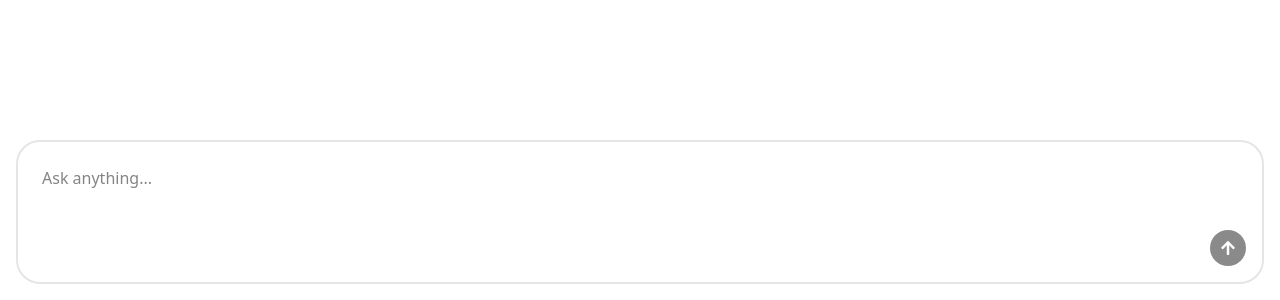
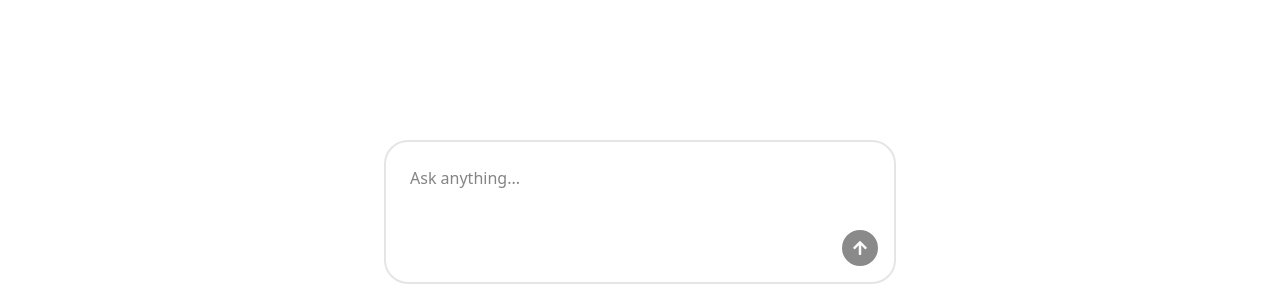
Before and after one commit to VisheshSingh/chatbot, a React (Vite) app in the folder packages/client/: page / in a window 1280 px wide. Shown: the part 500-800 px from the top of the page. Built offline with nearby package versions, Linux system fonts and the light colour scheme.

Commit message:
Extracting ChatInput component 🗨️

```diff
--- a/packages/client/src/components/chats/ChatBot.tsx
+++ b/packages/client/src/components/chats/ChatBot.tsx
@@ -1,14 +1,8 @@
 import { useRef, useState } from 'react';
 import axios from 'axios';
-import { FaArrowUp } from 'react-icons/fa';
-import { Button } from '../ui/button';
-import { useForm } from 'react-hook-form';
 import TypingIndicator from './TypingIndicator';
 import ChatMessages, { type Message } from './ChatMessages';
-
-type FormData = {
-   prompt: string;
-};
+import ChatInput, { type ChatFormData } from './ChatInput';
 
 type ChatResponse = {
    message: string;
@@ -21,14 +15,11 @@ const ChatBot = () => {
 
    const conversationId = useRef(crypto.randomUUID()).current;
 
-   const { register, reset, handleSubmit, formState } = useForm<FormData>();
-
-   const onSubmit = async ({ prompt }: FormData) => {
+   const onSubmit = async ({ prompt }: ChatFormData) => {
       try {
          setError('');
          setMessages((prev) => [...prev, { content: prompt, role: 'user' }]);
          setIsBotTyping(true);
-         reset({ prompt: '' });
 
          const { data } = await axios.post<ChatResponse>('/api/chats', {
             prompt,
@@ -45,15 +36,8 @@ const ChatBot = () => {
       }
    };
 
-   const onKeyDown = (e: React.KeyboardEvent<HTMLFormElement>) => {
-      if (e.key === 'Enter' && !e.shiftKey) {
-         e.preventDefault();
-         handleSubmit(onSubmit)();
-      }
-   };
-
    return (
-      <div className='flex flex-col h-full'>
+      <div className='flex flex-col h-full w-lg mx-auto'>
          <div className='flex flex-col flex-1 gap-2 mb-10 overflow-y-auto'>
             <ChatMessages messages={messages} />
             {isBotTyping && <TypingIndicator />}
@@ -63,27 +47,7 @@ const ChatBot = () => {
                </div>
             )}
          </div>
-         <form
-            onSubmit={handleSubmit(onSubmit)}
-            onKeyDown={onKeyDown}
-            className='flex flex-col gap-2 items-end border-2 p-4 rounded-3xl'
-         >
-            <textarea
-               autoFocus
-               {...register('prompt', {
-                  required: true,
-                  validate: (value) => value.trim().length > 0,
-               })}
-               placeholder='Ask anything...'
-               className='w-full p-2 border-0 focus:outline-0 resize-none'
-            />
-            <Button
-               disabled={!formState.isValid}
-               className='w-9 h-9 rounded-3xl'
-            >
-               <FaArrowUp />
-            </Button>
-         </form>
+         <ChatInput onSubmit={onSubmit} />
       </div>
    );
 };
--- /dev/null
+++ b/packages/client/src/components/chats/ChatInput.tsx
@@ -0,0 +1,50 @@
+import { FaArrowUp } from 'react-icons/fa';
+import { Button } from '../ui/button';
+import { useForm } from 'react-hook-form';
+
+export type ChatFormData = {
+   prompt: string;
+};
+
+type ChatInputProps = {
+   onSubmit: (data: ChatFormData) => void;
+};
+
+const ChatInput = ({ onSubmit }: ChatInputProps) => {
+   const { register, reset, handleSubmit, formState } = useForm<ChatFormData>();
+
+   const onKeyDown = (e: React.KeyboardEvent<HTMLFormElement>) => {
+      if (e.key === 'Enter' && !e.shiftKey) {
+         e.preventDefault();
+         onChatSubmit();
+      }
+   };
+
+   const onChatSubmit = handleSubmit((data: ChatFormData) => {
+      reset({ prompt: '' });
+      onSubmit(data);
+   });
+
+   return (
+      <form
+         onSubmit={onChatSubmit}
+         onKeyDown={onKeyDown}
+         className='flex flex-col gap-2 items-end border-2 p-4 rounded-3xl'
+      >
+         <textarea
+            autoFocus
+            {...register('prompt', {
+               required: true,
+               validate: (value) => value.trim().length > 0,
+            })}
+            placeholder='Ask anything...'
+            className='w-full p-2 border-0 focus:outline-0 resize-none'
+         />
+         <Button disabled={!formState.isValid} className='w-9 h-9 rounded-3xl'>
+            <FaArrowUp />
+         </Button>
+      </form>
+   );
+};
+
+export default ChatInput;
```
